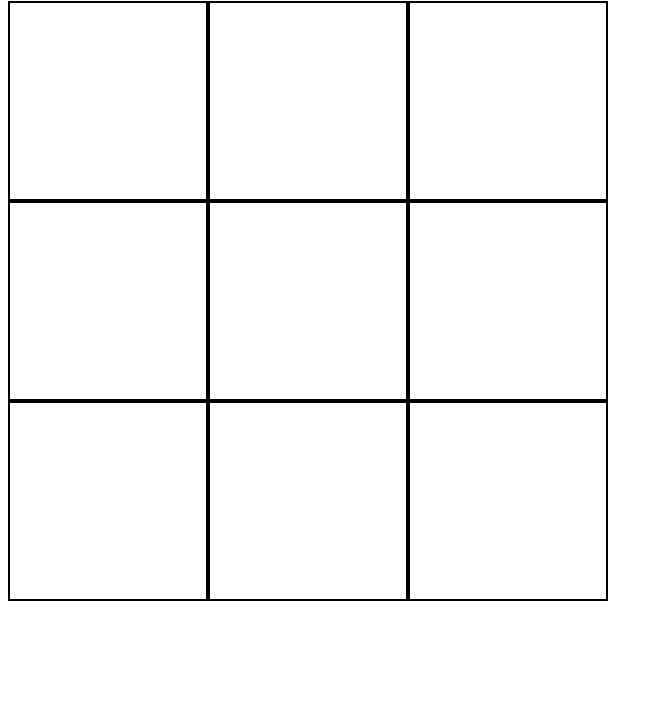
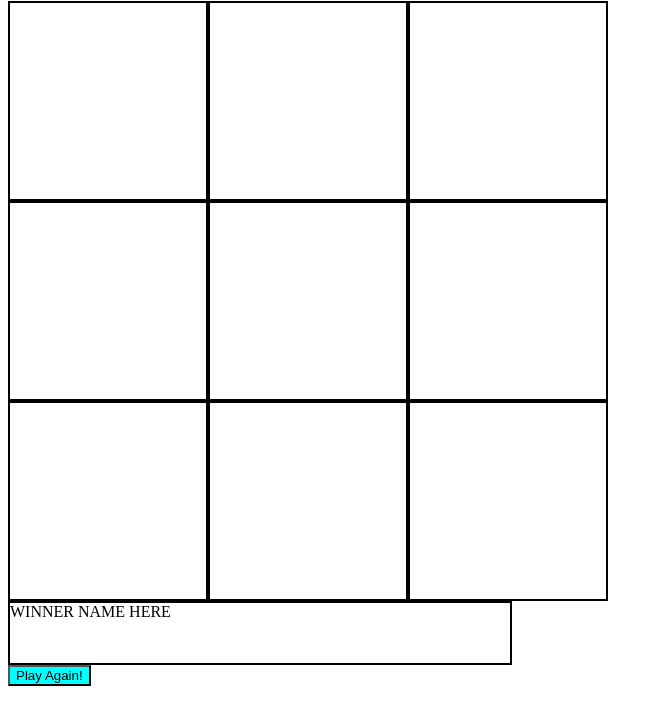
Before and after one commit to CatQueenCodes/Project-TicTacToe, a plain HTML site: page index.html in a window 1280 px wide. Shown: the part 79-800 px from the top of the page, without its empty margins (0-663 px from the left). Drawn offline with Linux system fonts and the light colour scheme.

Commit message:
added reset button and winner annocuncemnt area

```diff
--- a/index.html
+++ b/index.html
@@ -17,6 +17,9 @@
         <div id='7' class='box'></div>
         <div id='8' class='box'></div>
     </div>
+    <div id='winner'>WINNER NAME HERE</div>
+    <button id='resetBtn'>Play Again!</button>
+
 
     <script src="script.js"></script>
 </body>
--- a/style.css
+++ b/style.css
@@ -10,3 +10,13 @@
 .box {
     border: black solid 2px;
 }
+
+#winner {
+    border: black solid 2px;
+    height: 60px;
+    width: 500px;
+}
+
+#resetBtn {
+    background-color: aqua;
+}
```
